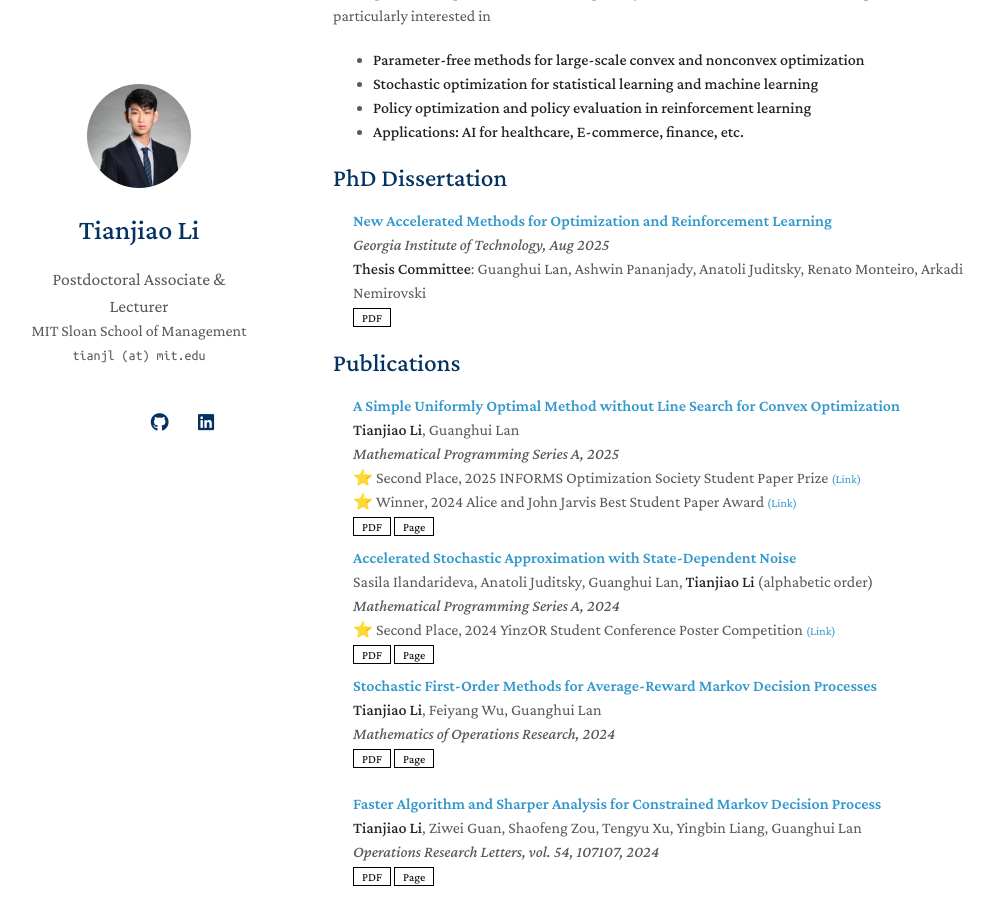
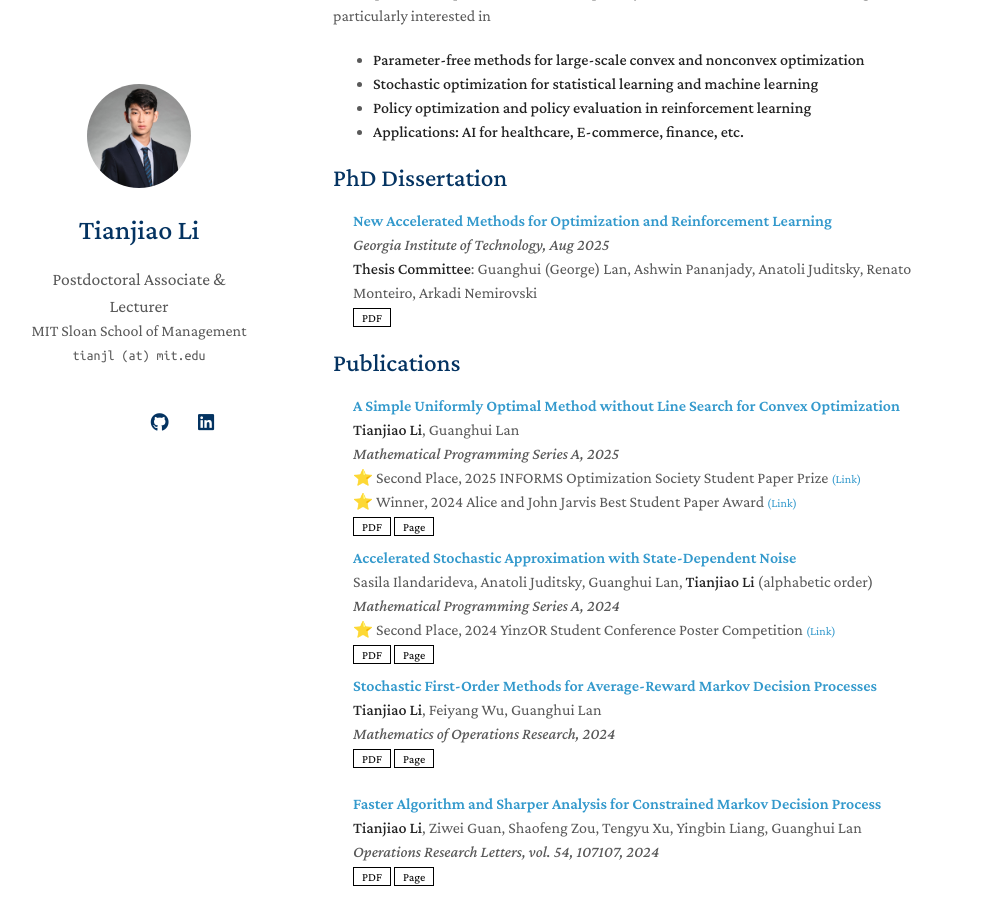
Before and after one commit to tli432/tli432.github.io, a Jekyll site: the page built from index.md, in a window 1280 px wide and 900 px high, scrolled down 403 px. Shown: the whole window, without its empty margins (137-1131 px from the left). Built offline with Jekyll 4.4.1, drawn with Linux system fonts in a browser that asks for light colours; nearby versions of some CDN libraries; a style sheet for code colours, icons or effects is not loaded; our own code applies the rules of GitHub Pages for plain Markdown files.

Commit message:
Update dissertation.yml

```diff
--- a/_data/dissertation.yml
+++ b/_data/dissertation.yml
@@ -2,7 +2,7 @@ main:
 
   - title: "New Accelerated Methods for Optimization and Reinforcement Learning"
     # conference_short: MICCAI
-    authors: "<strong>Thesis Committee</strong>: Guanghui Lan, Ashwin Pananjady, Anatoli Juditsky, Renato Monteiro,    Arkadi Nemirovski"
+    authors: "<strong>Thesis Committee</strong>: Guanghui (George) Lan, Ashwin Pananjady, Anatoli Juditsky, Renato Monteiro, Arkadi Nemirovski"
     journal: Georgia Institute of Technology, Aug 2025
     pdf: https://hdl.handle.net/1853/78712
     # bibtex: https://scholar.googleusercontent.com/scholar.bib?q=info:iBma3nDE2RMJ:scholar.google.com/&output=citation&scisdr=ClH4ZR_KEN2Ahlzj_uY:AFWwaeYAAAAAZffl5ubMzRCYzmdeCTNOtFjR7_8&scisig=AFWwaeYAAAAAZffl5liqEMp6S8ty28MOLUvZbbE&scisf=4&ct=citation&cd=-1&hl=en
```
